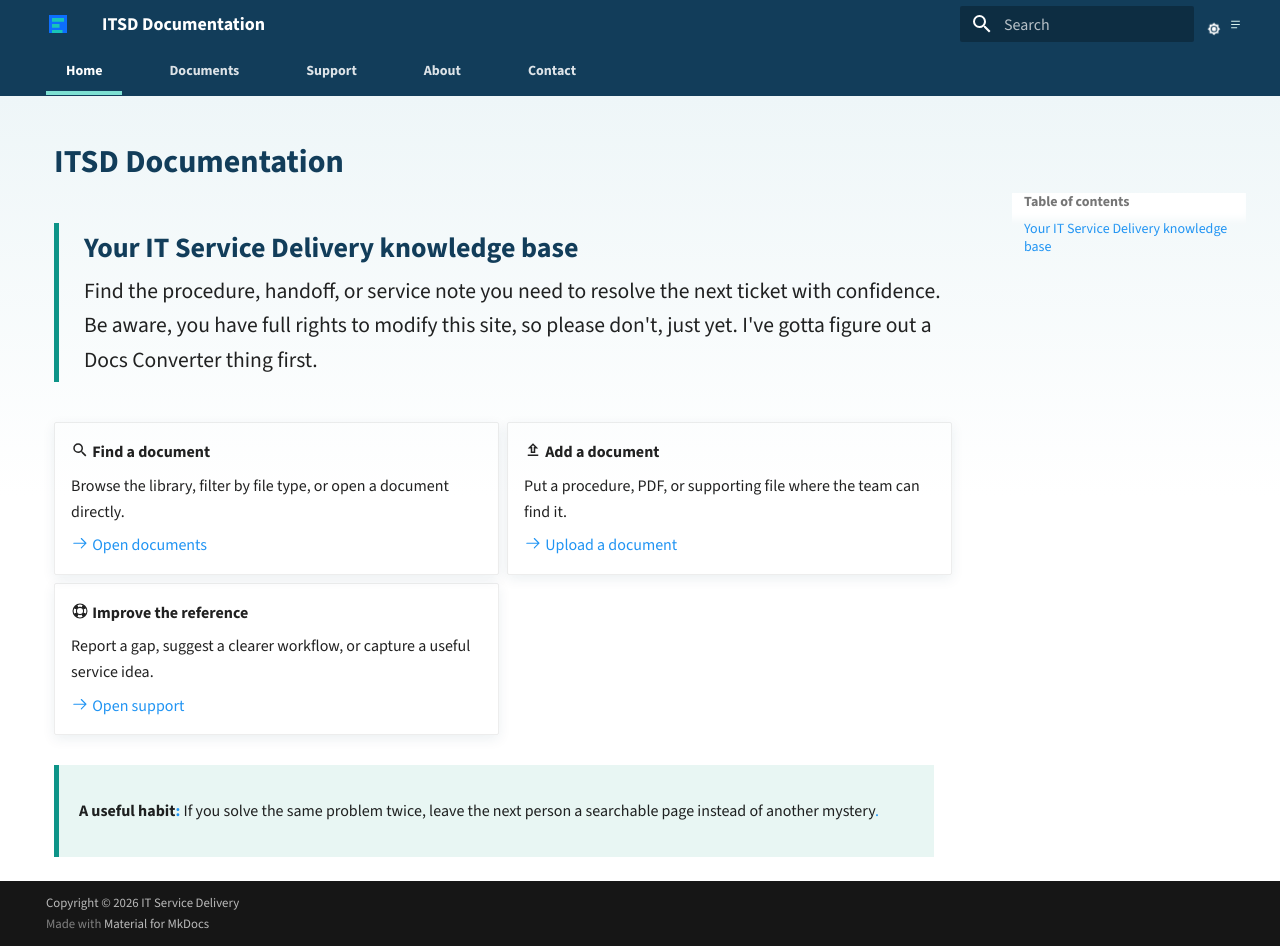
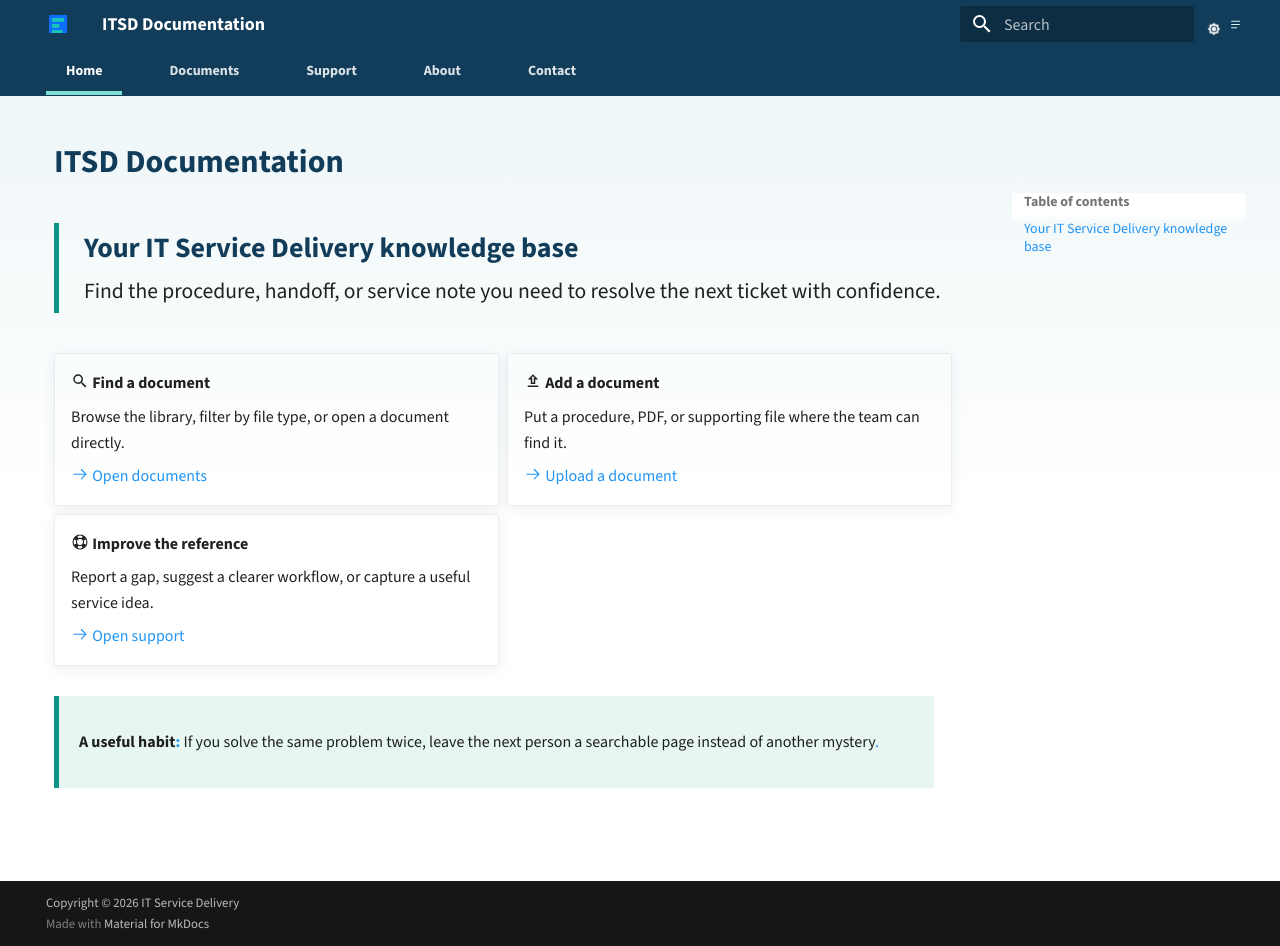
Before and after one commit to dgooding/mkdocs-basic, an MkDocs documentation site: the page built from docs/index.md, in a window 1280 px wide and 946 px high. Built offline with MkDocs 1.6.1 and Material for MkDocs 9.7.7, drawn with Linux system fonts in a browser that asks for light colours.

Commit message:
docs: auto-update 2026-08-27 03:41:04

```diff
--- a/docs/index.md
+++ b/docs/index.md
@@ -10,8 +10,6 @@ search:
 ## Your IT Service Delivery knowledge base
 
 Find the procedure, handoff, or service note you need to resolve the next ticket with confidence.
-
-Be aware, you have full rights to modify this site, so please don't, just yet. I've gotta figure out a Docs Converter thing first.
 
 </div>
 
```
Also changed, not shown: docs/uploaded-documents.md (+0 -2 lines).
